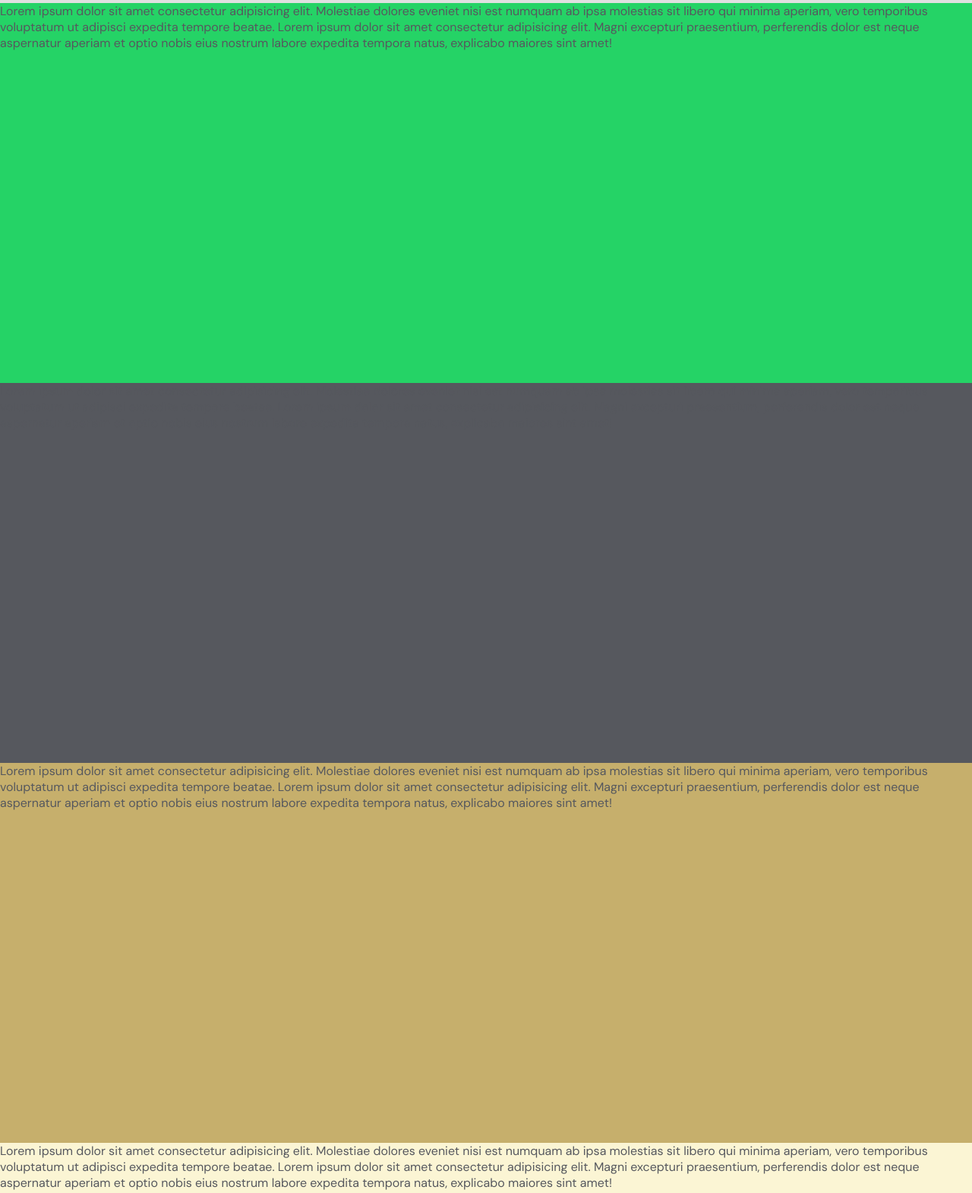
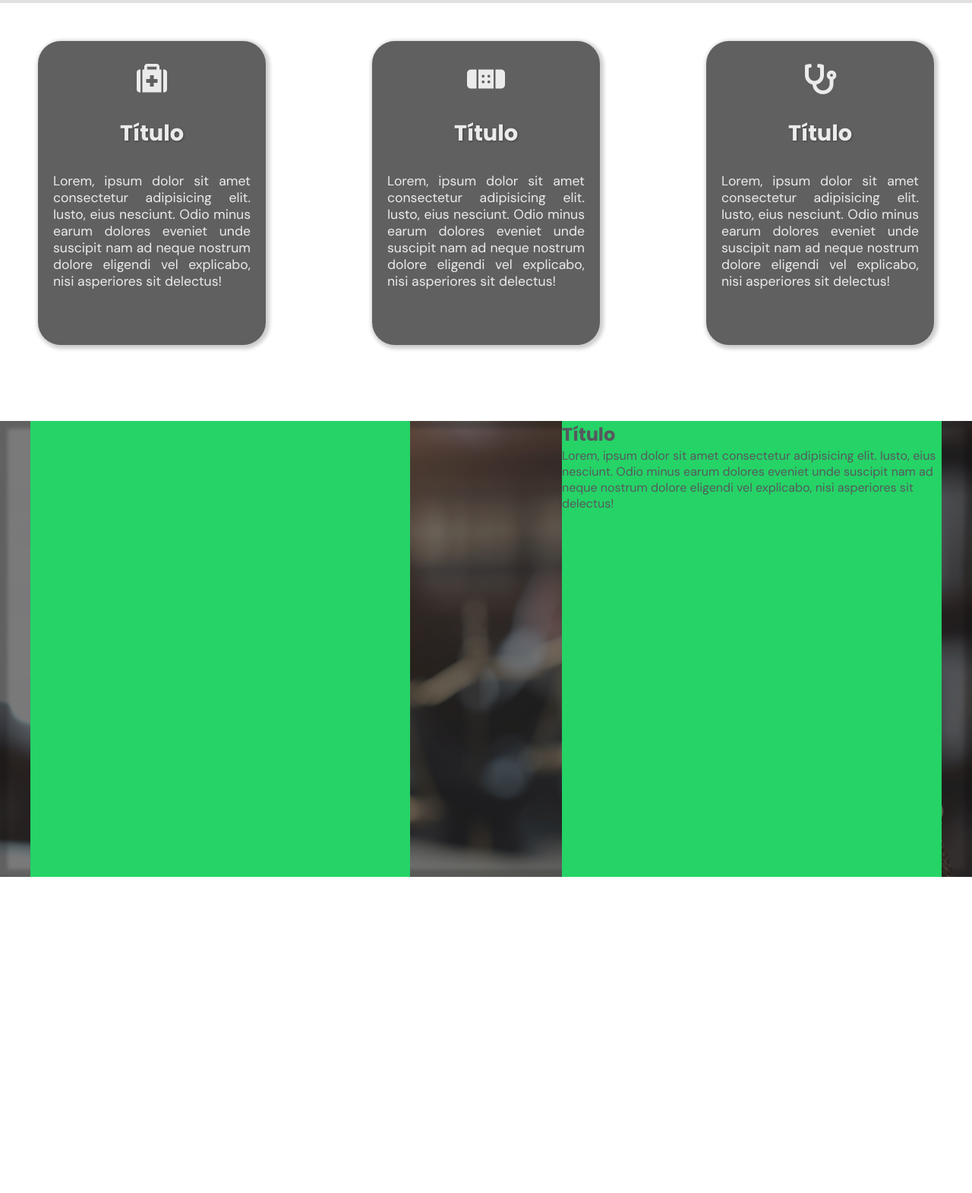
Before and after one commit to gustavolima26/arruda-e-raiza, a plain HTML site: page index.html in a window 1280 px wide. Shown: the part 796-2366 px from the top of the page at 76% size. Drawn offline with Linux system fonts and the light colour scheme; grey boxes are pictures that could not be loaded; a web font is replaced by a local one.

Commit message:
sessões 1 e 2

```diff
--- a/estilos/media-querie.css
+++ b/estilos/media-querie.css
@@ -91,3 +91,10 @@ p {
         background: #25d366 url(../imagens/botao-flutuante-wp-mobile.svg);
     }
 }
+
+@media screen and (min-width: 656px) and (max-width:1256px) {
+    .section1 {
+        flex-flow: column;
+    }
+
+}
--- a/estilos/style.css
+++ b/estilos/style.css
@@ -2,6 +2,13 @@
 @import url('https://fonts.googleapis.com/css2?family=DM+Sans:ital,opsz,wght@0,9..40,100..1000;1,9..40,100..1000&display=swap');
 @import url('https://fonts.googleapis.com/css2?family=Poppins:ital,wght@0,100;0,200;0,300;0,400;0,500;0,600;0,700;0,800;0,900;1,100;1,200;1,300;1,400;1,500;1,600;1,700;1,800;1,900&display=swap');
 @import url('https://fonts.cdnfonts.com/css/boowie');
+
+@keyframes surgir {
+    to {
+        opacity: 1;
+        transform: translateY(0);
+    }
+}
 
 :root {
     --cor-primaria: #606060;
@@ -69,6 +76,7 @@ p {
     text-decoration: none;
     text-align: center;
     font-size: 1.2em;
+    color: var(--cor-secundaria);
 }
 
 .cabecalho > nav a:hover {
@@ -118,15 +126,9 @@ p {
     /* Efeito texto principal */
     opacity: 0;
     transform: translateY(-10px);
-    animation: surgir 2s ease forwards;
+    animation: surgir 2s ease forwards; */
 }
 
-@keyframes surgir {
-    to {
-        opacity: 1;
-        transform: translateY(0);
-    }
-}
     /* Fim do efeito */
 
 .texto_principal_header h1 {
@@ -186,24 +188,111 @@ p {
 
 /* Sessões */
 
- section {
-    height: 500px;
+.section1 {
+    padding: 50px 0px;
+    background-color: #ffffff;
+    display: flex;
+    align-items: center;
+    justify-content: center;
+    flex-flow: row wrap;
+    gap: 80px;
+    /* box-shadow: inset 0px 0px 10px 5px rgba(0, 0, 0, 0.150); */
 }
 
-.section1 {
+.section1 div {
+    flex: 0 1 calc(300px);
+    margin: 0px 30px;
+    background-color: var(--cor-primaria);
+    width: 300px;
+    min-width: 300px;
+    height: 400px;
+    border-radius: 30px;
+    box-shadow: 2px 2px 5px 3px rgba(0, 0, 0, 0.200);
+    transition: transform 0.3s ease;
+}
+
+.section1 div:hover {
+    background-color: #f0f0f0;
+    transform: scale(1.03);
+    color: #56585e;
+    transition: background-color 0.4s ease;
+}
+
+.section1 div:hover h2, .section1 div:hover p, .section1 div:hover #icon {
+    color: var(--cor-font);
+}
+
+.section1 div i {
+    display: block;
+    text-align: center;
+    font-size: 40px;
+    padding-top: 30px;
+    color: #ebebeb;;
+}
+
+.section1 div h2 {
+    text-align: center;
+    padding: 30px 0px;
+    font-size: 1.8em;
+    text-shadow: 1px 1px 3px rgba(0, 0, 0, 0.300);
+    color: #ebebeb;
+}
+
+.section1 div p {
+    text-align: justify;
+    padding: 0px 20px;
+    font-size: 1.1em;
+    padding-bottom: 73px;
+    color: #ebebeb;
+}
+
+.section2 {
+    margin: 50px 0px;
+    background:white url(../imagens/front-view-blurry-lawyer-working.jpg) no-repeat fixed;
+    background-position: bottom bottom;
+    background-size: cover;
+
+}
+
+.section2 .box-overlay {
+    padding: 50px 0px;
+    width: 100%;
+    background-color: rgba(34, 34, 34, 0.600);
+    display: flex;
+    align-items: center;
+    justify-content: center;
+    gap: 200px;
+    box-shadow: inset 0px 0px 5px 10px rgba(0, 0, 0, 0.200);
+}
+
+.section2 div {
+    height: 600px;
+    width: 500px;
     background-color: #25d366;
 }
 
-.section2 {
-    background-color: #56585e;
+.section3 {
+    padding: 50px 0px;
+    background-color: #fff;
+    display: flex;
+    align-items: center;
+    justify-content: center;
 }
 
-.section3 {
-    background-color: #c6af6c;
+.section3 div {
+    height: 400px;
 }
 
 .section4 {
-    background-color: #fbf5d4;
+    padding: 50px 0px;
+    background-color: #ffffff;
+    display: flex;
+    align-items: center;
+    justify-content: center;
+}
+
+.section4 div {
+    height: 400px;
 }
 
 /* Rodapé */
--- a/index.html
+++ b/index.html
@@ -18,10 +18,10 @@
             <a href="#cabecalho"><img src="imagens/logo.png" alt="Logo Arruda e Raiza"></a>
             <!-- Menu de navegação na página -->
                 <nav>
-                    <a href="#">Section-1</a>
-                    <a href="#">Section-2</a>
-                    <a href="#">Section-3</a>
-                    <a href="#">Section-4</a>
+                    <a href="#section-1">Section-1</a>
+                    <a href="#section-2">Section-2</a>
+                    <a href="#section-3">Section-3</a>
+                    <a href="#section-4">Section-4</a>
                 </nav>
         </div>
         <!-- Background Header -->
@@ -41,17 +41,42 @@
     </header>
     <main>
         <!-- Sessões -->
-        <section class="section1">
-            <p>Lorem ipsum dolor sit amet consectetur adipisicing elit. Molestiae dolores eveniet nisi est numquam ab ipsa molestias sit libero qui minima aperiam, vero temporibus voluptatum ut adipisci expedita tempore beatae. Lorem ipsum dolor sit amet consectetur adipisicing elit. Magni excepturi praesentium, perferendis dolor est neque aspernatur aperiam et optio nobis eius nostrum labore expedita tempora natus, explicabo maiores sint amet!</p>
+        <section class="section1" id="section-1">
+            <div>
+                <i class="fa-solid fa-suitcase-medical" id="icon"></i>
+                <h2>Título</h2>
+                <p>Lorem, ipsum dolor sit amet consectetur adipisicing elit. Iusto, eius nesciunt. Odio minus earum dolores eveniet unde suscipit nam ad neque nostrum dolore eligendi vel explicabo, nisi asperiores sit delectus!</p>
+            </div>
+            <div>
+                <i class="fa-solid fa-bandage" id="icon"></i>
+                <h2>Título</h2>
+                <p>Lorem, ipsum dolor sit amet consectetur adipisicing elit. Iusto, eius nesciunt. Odio minus earum dolores eveniet unde suscipit nam ad neque nostrum dolore eligendi vel explicabo, nisi asperiores sit delectus!</p>
+            </div>
+            <div>
+                <i class="fa-solid fa-stethoscope" id="icon"></i>
+                <h2>Título</h2>
+                <p>Lorem, ipsum dolor sit amet consectetur adipisicing elit. Iusto, eius nesciunt. Odio minus earum dolores eveniet unde suscipit nam ad neque nostrum dolore eligendi vel explicabo, nisi asperiores sit delectus!</p>
+            </div>
         </section>
-        <section class="section2">
-            <p>Lorem ipsum dolor sit amet consectetur adipisicing elit. Molestiae dolores eveniet nisi est numquam ab ipsa molestias sit libero qui minima aperiam, vero temporibus voluptatum ut adipisci expedita tempore beatae. Lorem ipsum dolor sit amet consectetur adipisicing elit. Magni excepturi praesentium, perferendis dolor est neque aspernatur aperiam et optio nobis eius nostrum labore expedita tempora natus, explicabo maiores sint amet!</p>
+        <section class="section2" id="section-2">
+            <div class="box-overlay">
+                <div class="box-image">
+                </div>
+                <div class="box-content">
+                    <h2>Título</h2>
+                    <p>Lorem, ipsum dolor sit amet consectetur adipisicing elit. Iusto, eius nesciunt. Odio minus earum dolores eveniet unde suscipit nam ad neque nostrum dolore eligendi vel explicabo, nisi asperiores sit delectus!</p>
+                </div>
+            </div>
         </section>
-        <section class="section3">
-            <p>Lorem ipsum dolor sit amet consectetur adipisicing elit. Molestiae dolores eveniet nisi est numquam ab ipsa molestias sit libero qui minima aperiam, vero temporibus voluptatum ut adipisci expedita tempore beatae. Lorem ipsum dolor sit amet consectetur adipisicing elit. Magni excepturi praesentium, perferendis dolor est neque aspernatur aperiam et optio nobis eius nostrum labore expedita tempora natus, explicabo maiores sint amet!</p>
+        <section class="section3" id="section-3">
+            <div>
+
+            </div>
         </section>
-        <section class="section4">
-            <p>Lorem ipsum dolor sit amet consectetur adipisicing elit. Molestiae dolores eveniet nisi est numquam ab ipsa molestias sit libero qui minima aperiam, vero temporibus voluptatum ut adipisci expedita tempore beatae. Lorem ipsum dolor sit amet consectetur adipisicing elit. Magni excepturi praesentium, perferendis dolor est neque aspernatur aperiam et optio nobis eius nostrum labore expedita tempora natus, explicabo maiores sint amet!</p>
+        <section class="section4" id="section-4">
+            <div>
+
+            </div>
         </section>
     </main>
     <!-- Rodapé -->
@@ -60,3 +85,18 @@
     </footer>
 </body>
 </html>
+<script>
+    document.querySelectorAll('a[href^="#"]').forEach(link => {
+    link.addEventListener('click', function(event) {
+        event.preventDefault();
+
+        const targetId = this.getAttribute('href');
+        const targetElement = document.querySelector(targetId);
+
+        window.scrollTo({
+        top: targetElement.offsetTop,
+        behavior: 'smooth'
+        });
+    });
+});
+</script>
```
Also changed, not shown: imagens/front-view-blurry-lawyer-working.jpg (added).
